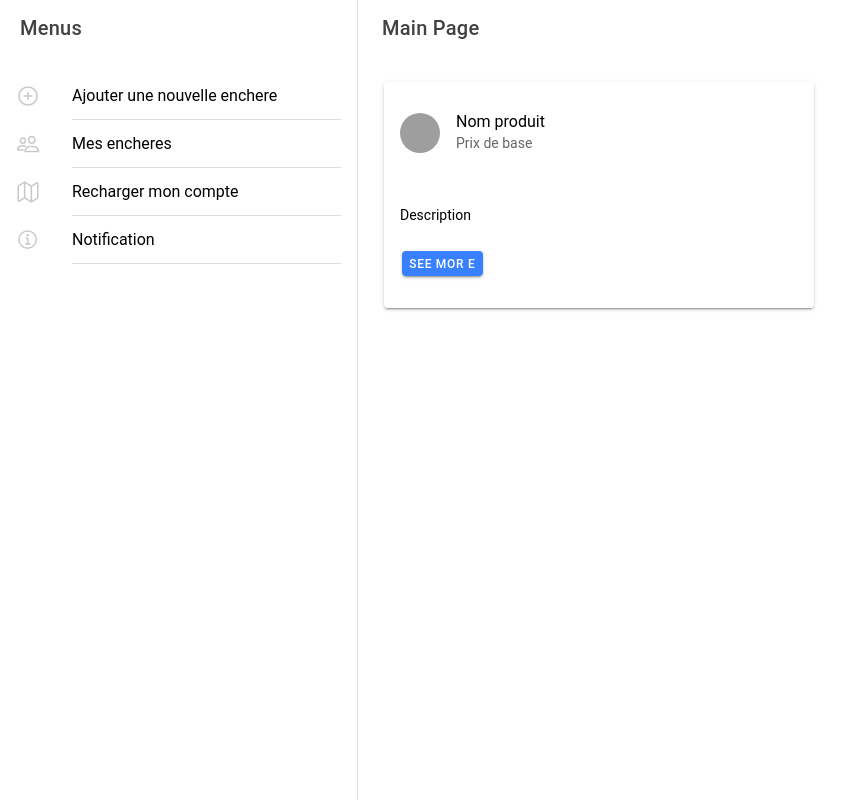
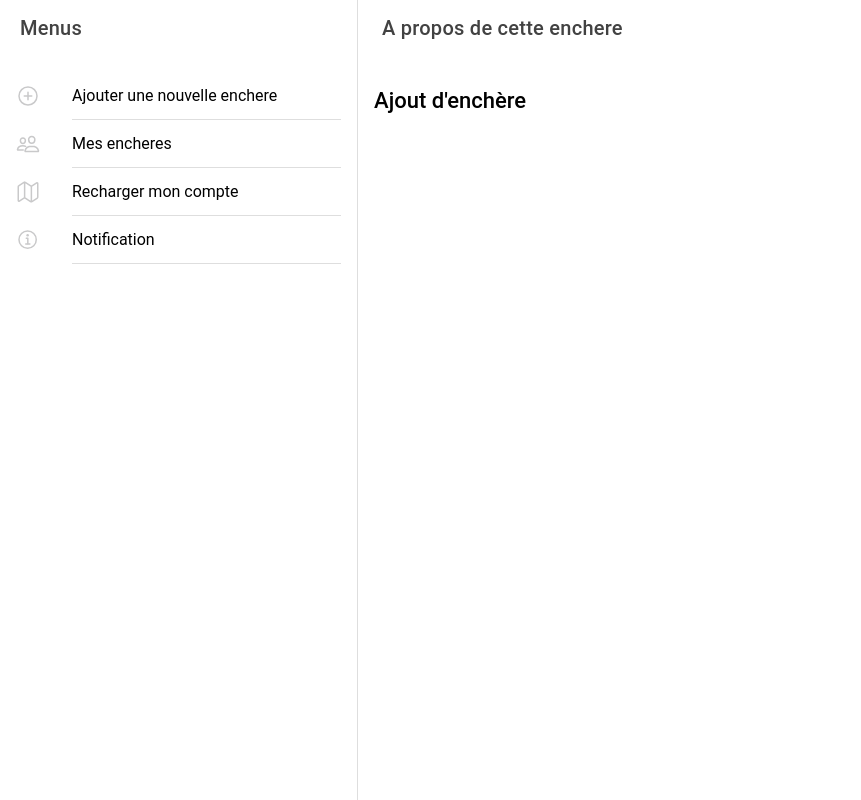
Before and after one commit to Dinamx/ProjetEnchereIonic, a React (Create React App) app: page /auction/1 in a window 1280 px wide. Shown: the whole page, without its empty margins (0-861 px from the left). Built offline with nearby package versions, Linux system fonts and the light colour scheme; grey boxes are pictures that could not be loaded.

Commit message:
Details of the action with an id
Details Auctino

```diff
--- a/src/App.tsx
+++ b/src/App.tsx
@@ -25,6 +25,8 @@ import './theme/variables.css';
 import Login from './pages/Login';
 import Signup from './pages/Signup';
 import AddAuction from './pages/AddAuction';
+import Auction from './components/Auction';
+import AuctionDetail from './pages/AuctionDetails';
 
 setupIonicReact();
 
@@ -48,10 +50,12 @@ const App: React.FC = () => (
         <Route path="/home" exact={true}>
           <Home />
         </Route>
+
         {/* List of an auction */}
-        <Route path="/auction/:id" exact={true}>
-          <Home />
-        </Route>
+        <Route path="/auction/:idAuction" component={AuctionDetail} exact={true} />
+        {/* <Route path="/auction/:id" exact={true}>
+          <AuctionDetail history={undefined} location={undefined} match={undefined} />
+        </Route> */}
         {/* Add an auction */}
         <Route path="/auction/new" exact={true}>
           <AddAuction />
--- /dev/null
+++ b/src/pages/AuctionDetails.tsx
@@ -0,0 +1,50 @@
+import MessageListItem from '../components/MessageListItem';
+import { useState } from 'react';
+import { Message, getMessages } from '../data/messages';
+import {
+    IonButtons,
+    IonContent,
+    IonHeader,
+    IonList,
+    IonMenu,
+    IonMenuButton,
+    IonPage,
+    IonRefresher,
+    IonRefresherContent,
+    IonSplitPane,
+    IonTitle,
+    IonToolbar,
+    useIonViewWillEnter
+} from '@ionic/react';
+import Menu from '../components/Menu';
+import { RouteComponentProps } from 'react-router-dom';
+
+interface IdAuction
+    extends RouteComponentProps<{
+        idAuction: string;
+    }> { }
+
+const AuctionDetail: React.FC<IdAuction> = ({ match }) => {
+    console.log(match.params.idAuction);
+    const [messages, setMessages] = useState<Message[]>([]);
+    return (
+
+        <IonSplitPane when="xl" contentId="main">
+            {/* Menu and all Links */}
+            <Menu></Menu>
+            <div className="ion-page" id="main">
+                <IonToolbar>
+                    <IonButtons slot="start">
+                        <IonMenuButton />
+                    </IonButtons>
+                    <IonTitle>A propos de cette enchere</IonTitle>
+                </IonToolbar>
+                <IonContent className="ion-padding">
+                    <h3>Ajout d'enchère</h3>
+                </IonContent>
+            </div>
+        </IonSplitPane>
+    )
+};
+
+export default AuctionDetail;
```
